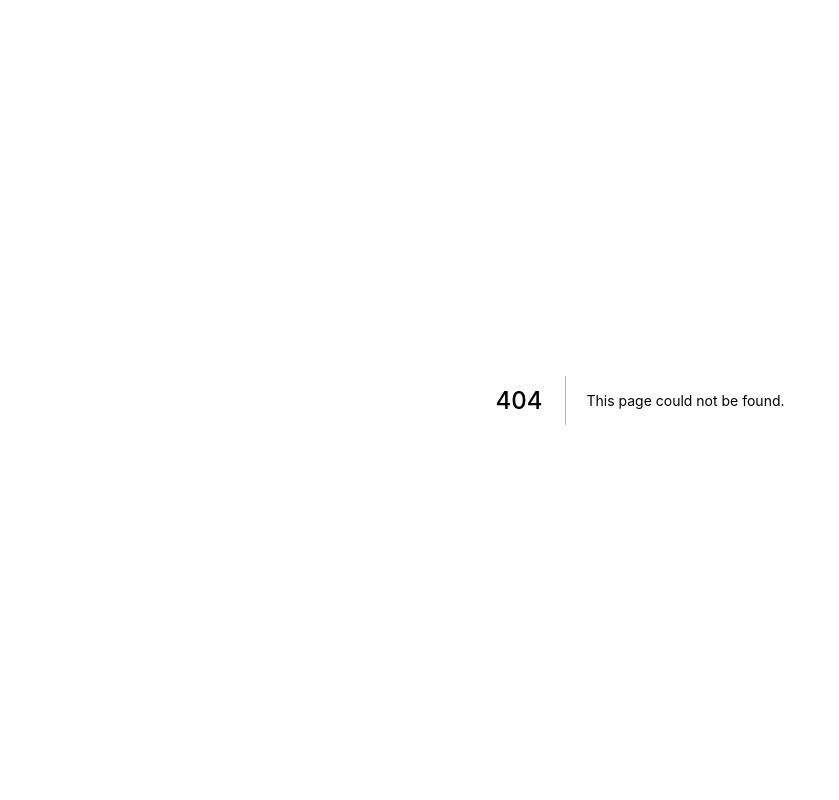
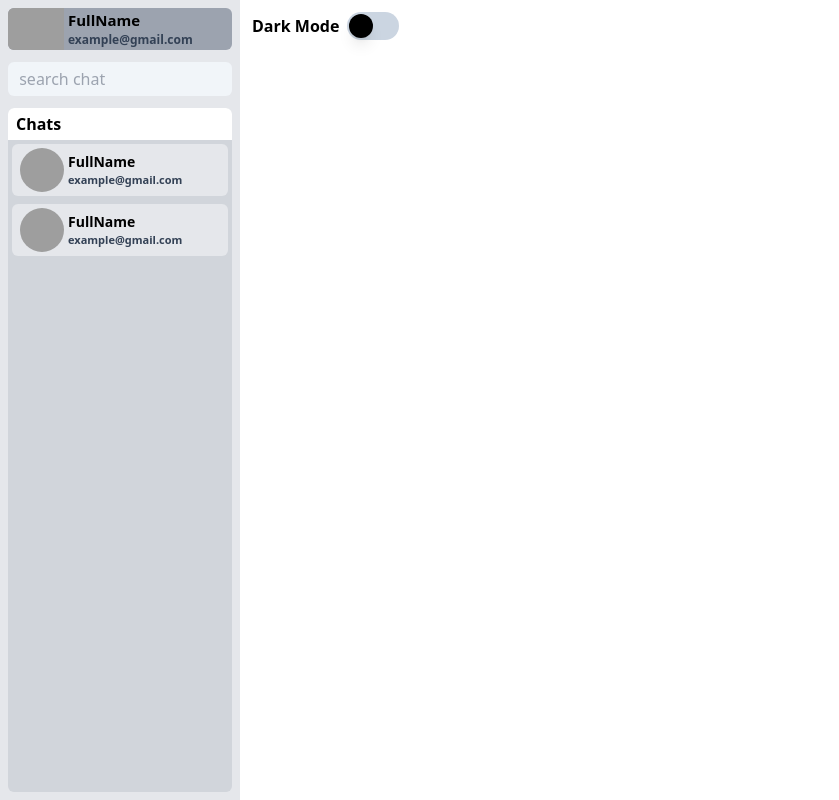
Before and after one commit to VishwanthBarma/THE-CHAT, a Next.js app: page /profile in a window 1280 px wide. Before the commit this address had no page. Shown: the whole page, without its empty margins (0-839 px from the left). Built offline with nearby package versions, Linux system fonts and the light colour scheme; grey boxes are pictures that could not be loaded.

Commit message:
updated sidebar with chats

```diff
--- /dev/null
+++ b/components/Chats/ChatsUser.js
@@ -0,0 +1,17 @@
+import React from 'react'
+
+function ChatsUser() {
+  return (
+    <div className="p-1 px-2 flex items-center space-x-1 rounded-md bg-gray-200 dark:bg-neutral-800 hover:opacity-90 active:opacity-100 cursor-pointer hover:border-gray-900 hover:dark:border-slate-300 hover:border-[1px]">
+        <div>
+            <img className="object-cover rounded-full h-11 w-11" src="https://github.com/VishwanthBarma.png"></img>
+        </div>
+        <div className="hidden sm:inline">
+            <h1 className="text-[14px] font-semibold dark:text-slate-300">FullName</h1>
+            <h2 className="text-[11px] font-semibold text-slate-700 dark:text-slate-400">example@gmail.com</h2>
+        </div>
+    </div>
+  )
+}
+
+export default ChatsUser
--- /dev/null
+++ b/components/Layout/Layout.js
@@ -0,0 +1,13 @@
+import React from 'react';
+import NavBar from './NavBar';
+
+function Layout({ children }) {
+  return (
+    <div className="flex">
+        <NavBar />
+        <main>{ children }</main>
+    </div>
+  )
+}
+
+export default Layout;
--- /dev/null
+++ b/components/Layout/NavBar.js
@@ -0,0 +1,49 @@
+import Link from 'next/link'
+import React from 'react'
+import ChatsUser from '../Chats/ChatsUser'
+import { GrFormSearch } from "react-icons/gr";
+
+function NavBar() {
+  return (
+    <div className="p-2 bg-gray-200 dark:bg-neutral-800 h-screen w-20 sm:w-60 flex flex-col space-y-3 items-center">
+        {/* Profile */}
+
+        <Link href="/profile" passHref>
+            <a className="w-full h-13">
+                <div className="flex items-center space-x-1 rounded-md bg-gray-400 dark:bg-neutral-700 hover:opacity-90 active:opacity-100 cursor-pointer">
+                    <div>
+                        <img className="object-cover rounded-l-md h-13 w-14" src="https://github.com/VishwanthBarma.png"></img>
+                    </div>
+                    <div className="hidden sm:inline">
+                        <h1 className="text-[15px] font-semibold dark:text-sky-400">FullName</h1>
+                        <h2 className="text-[12px] font-semibold text-slate-700 dark:text-slate-400">example@gmail.com</h2>
+                    </div>
+                </div>
+            </a>
+        </Link>
+
+        {/* Search */}
+
+        <div className="w-full h-10 bg-slate-100 dark:bg-neutral-900 rounded-md flex items-center justify-center">
+            <input type='text' placeholder='search chat' className='bg-transparent w-[90%] items-center outline-none dark:text-slate-200 text-slate-800 hidden sm:inline'></input>
+            <GrFormSearch className="sm:hidden h-8 w-8 opacity-50 dark:opacity-100"/>
+        </div>
+
+
+        {/* Chats */}
+
+        <div className="bg-gray-300 dark:bg-neutral-700 h-screen w-full rounded-md">
+            <div className="dark:bg-neutral-900 bg-white rounded-t-md p-1 px-2">
+                <h1 className="font-bold dark:text-orange-400">Chats</h1>
+            </div>
+            <div className="p-1 flex flex-col space-y-2">
+                <ChatsUser />
+                <ChatsUser />
+            </div>
+        </div>
+
+    </div>
+  )
+}
+
+export default NavBar
--- a/package.json
+++ b/package.json
@@ -9,9 +9,12 @@
     "lint": "next lint"
   },
   "dependencies": {
+    "@headlessui/react": "^1.6.4",
     "next": "12.1.6",
+    "next-themes": "^0.2.0",
     "react": "18.1.0",
-    "react-dom": "18.1.0"
+    "react-dom": "18.1.0",
+    "react-icons": "^4.4.0"
   },
   "devDependencies": {
     "autoprefixer": "^10.4.7",
--- a/pages/_app.js
+++ b/pages/_app.js
@@ -1,7 +1,15 @@
+import { ThemeProvider } from 'next-themes'
+import Layout from '../components/Layout/Layout'
 import '../styles/globals.css'
 
 function MyApp({ Component, pageProps }) {
-  return <Component {...pageProps} />
+  return(
+    <ThemeProvider enableSystem={true} attribute='class'>
+      <Layout>
+        <Component {...pageProps} />
+      </Layout>
+    </ThemeProvider>
+  )
 }
 
 export default MyApp
--- a/pages/index.js
+++ b/pages/index.js
@@ -1,7 +1,13 @@
 import Head from 'next/head'
 import Image from 'next/image'
+import { useState, useEffect } from 'react'
+import { useTheme } from 'next-themes';
 
 export default function Home() {
+  const [mounted, setMounted] = useState(false);
+  const {theme, setTheme} = useTheme();
+  useEffect(() => {setMounted(true)}, []);
+
   return (
     <div>
       <Head>
@@ -9,7 +15,6 @@ export default function Home() {
         <meta name="description" content="Generated by create next app" />
         <link rel="icon" href="/favicon.ico" />
       </Head>
-      <div>Hello</div>
     </div>
   )
 }
--- /dev/null
+++ b/pages/profile.js
@@ -0,0 +1,38 @@
+import { useTheme } from 'next-themes';
+import React, { useState } from 'react';
+import { Switch } from '@headlessui/react';;
+
+function profile() {
+    const {theme, setTheme} = useTheme();
+    const [enabled, setEnabled] = useState();
+
+    const changeTheme = () => {
+      enabled ? setEnabled(false) : setEnabled(true);
+      theme === 'light' ? setTheme('dark') : setTheme('light');
+    }
+
+  return (
+    <div>
+        {/* Dark Mode Switch Button */}
+        <div className='space-x-2 p-3 items-center flex'>
+          <h1 className='font-bold dark:text-white'>Dark Mode</h1>
+          <Switch
+            checked={enabled}
+            onChange={changeTheme}
+            className={`${enabled ? 'bg-slate-900 dark:bg-gray-600' : 'bg-slate-300'}
+              relative inline-flex h-[28px] w-[52px] shrink-0 cursor-pointer rounded-full border-2 border-transparent transition-colors duration-200 ease-in-out focus:outline-none focus-visible:ring-2  focus-visible:ring-white focus-visible:ring-opacity-75`}
+          >
+            <span className="sr-only">Use setting</span>
+            <span
+              aria-hidden="true"
+              className={`${enabled ? 'translate-x-6 bg-slate-200' : 'translate-x-0 bg-black'}
+                pointer-events-none inline-block h-[24px] w-[24px] transform rounded-full shadow-lg ring-0 transition duration-200 ease-in-out`}
+            />
+        </Switch>
+        </div>
+
+    </div>
+  )
+}
+
+export default profile
--- a/tailwind.config.js
+++ b/tailwind.config.js
@@ -1,5 +1,6 @@
 /** @type {import('tailwindcss').Config} */
 module.exports = {
+  darkMode: 'class',
   content: [
     "./pages/**/*.{js,ts,jsx,tsx}",
     "./components/**/*.{js,ts,jsx,tsx}",
```
Also changed, not shown: 1 other file (tests, documents, lock files or other folders).
